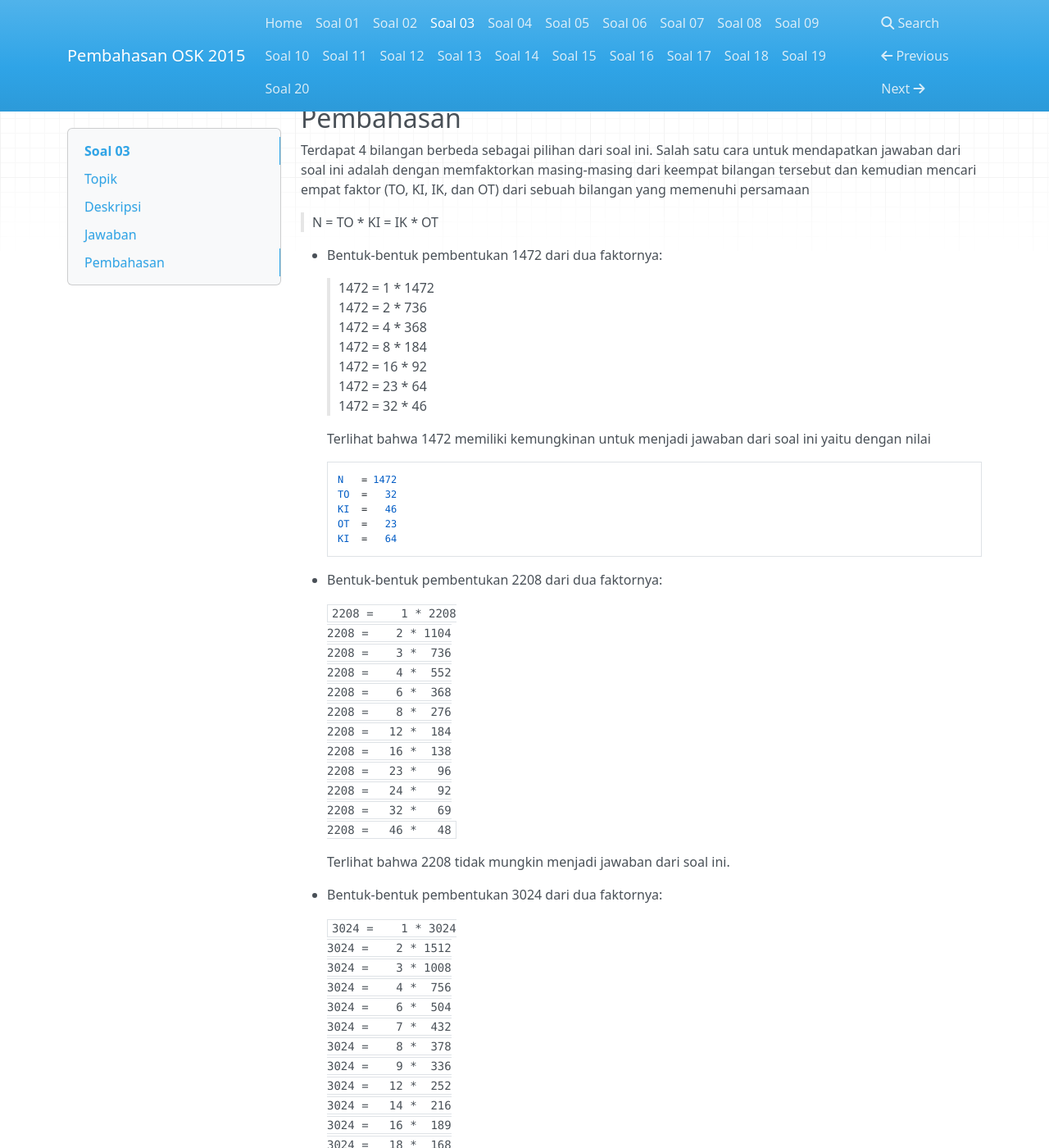
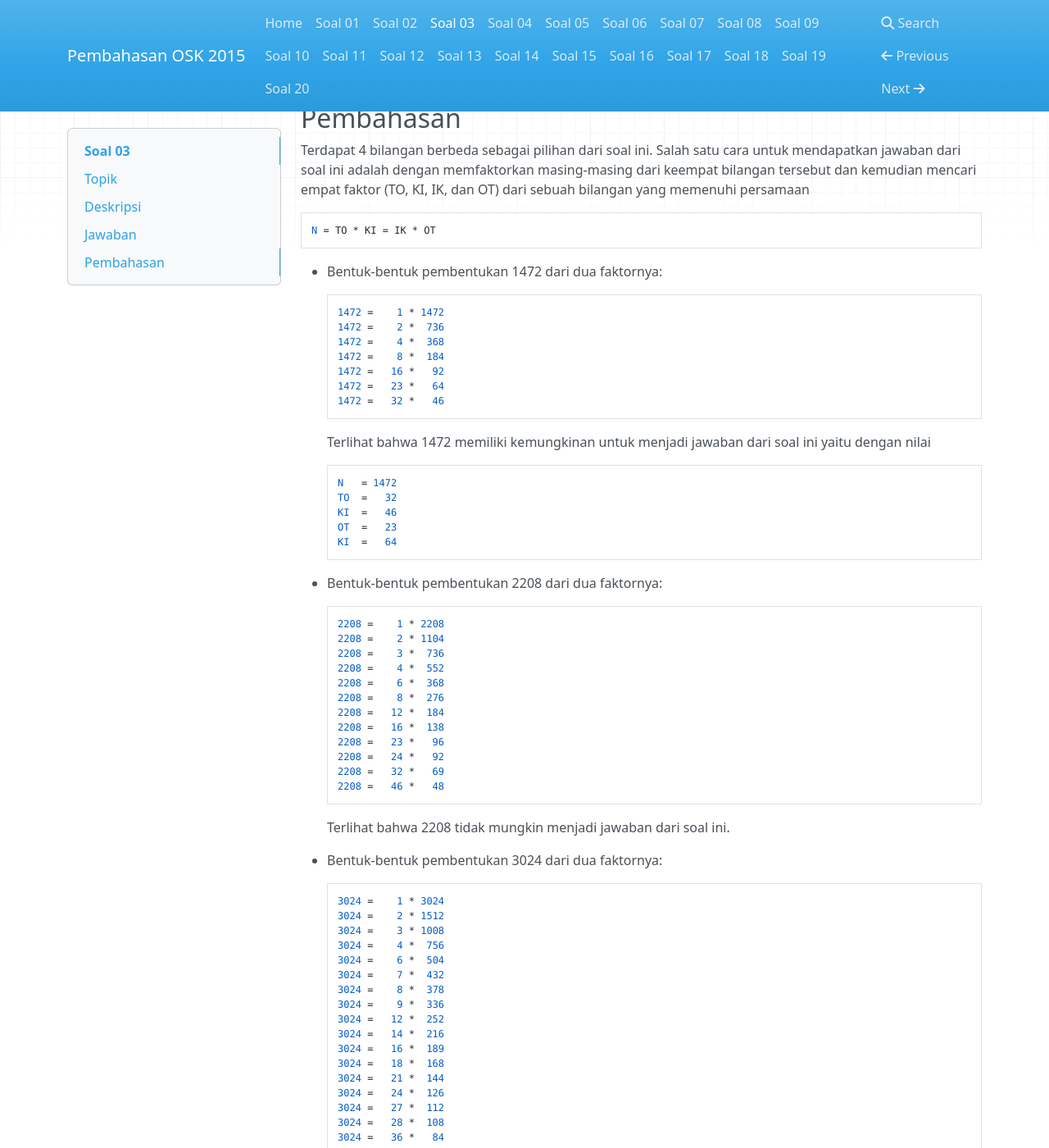
Before and after one commit to alijaya/OSK-2015, an MkDocs documentation site: the page built from docs/Soal 03.md, in a window 1280 px wide and 1400 px high, scrolled down 526 px. Shown: the whole window at 82% size. Built offline with MkDocs 1.6.1, drawn with Linux system fonts in a browser that asks for light colours; nearby versions of some CDN libraries; old or Windows-style settings are respelled for this version of MkDocs; some of the changed text lies outside the part shown.

Commit message:
format ulang

````diff
--- a/docs/Soal 03.md
+++ b/docs/Soal 03.md
@@ -24,17 +24,17 @@ Diberikan 4 buah angka berbeda, yaitu T, O, K, dan I. Jika diketahui N = TO x KI
 
 Terdapat 4 bilangan berbeda sebagai pilihan dari soal ini. Salah satu cara untuk mendapatkan jawaban dari soal ini adalah dengan memfaktorkan masing-masing dari keempat bilangan tersebut dan kemudian mencari empat faktor (TO, KI, IK, dan OT) dari sebuah bilangan yang memenuhi persamaan
 
-> N = TO * KI = IK * OT
+    N = TO * KI = IK * OT
 
 *   Bentuk-bentuk pembentukan 1472 dari dua faktornya:
 
-    >   1472 =    1 * 1472
-    >   1472 =    2 *  736
-    >   1472 =    4 *  368
-    >   1472 =    8 *  184
-    >   1472 =   16 *   92
-    >   1472 =   23 *   64
-    >   1472 =   32 *   46
+        1472 =    1 * 1472
+        1472 =    2 *  736
+        1472 =    4 *  368
+        1472 =    8 *  184
+        1472 =   16 *   92
+        1472 =   23 *   64
+        1472 =   32 *   46
 
     Terlihat bahwa 1472 memiliki kemungkinan untuk menjadi jawaban dari soal ini yaitu dengan nilai
 
@@ -46,74 +46,66 @@ Terdapat 4 bilangan berbeda sebagai pilihan dari soal ini. Salah satu cara untuk
 
 *   Bentuk-bentuk pembentukan 2208 dari dua faktornya:
 
-    ```
-    2208 =    1 * 2208
-    2208 =    2 * 1104
-    2208 =    3 *  736
-    2208 =    4 *  552
-    2208 =    6 *  368
-    2208 =    8 *  276
-    2208 =   12 *  184
-    2208 =   16 *  138
-    2208 =   23 *   96
-    2208 =   24 *   92
-    2208 =   32 *   69
-    2208 =   46 *   48
-    ```
+        2208 =    1 * 2208
+        2208 =    2 * 1104
+        2208 =    3 *  736
+        2208 =    4 *  552
+        2208 =    6 *  368
+        2208 =    8 *  276
+        2208 =   12 *  184
+        2208 =   16 *  138
+        2208 =   23 *   96
+        2208 =   24 *   92
+        2208 =   32 *   69
+        2208 =   46 *   48
 
     Terlihat bahwa 2208 tidak mungkin menjadi jawaban dari soal ini.
 
 *   Bentuk-bentuk pembentukan 3024 dari dua faktornya:
 
-    ```
-    3024 =    1 * 3024
-    3024 =    2 * 1512
-    3024 =    3 * 1008
-    3024 =    4 *  756
-    3024 =    6 *  504
-    3024 =    7 *  432
-    3024 =    8 *  378
-    3024 =    9 *  336
-    3024 =   12 *  252
-    3024 =   14 *  216
-    3024 =   16 *  189
-    3024 =   18 *  168
-    3024 =   21 *  144
-    3024 =   24 *  126
-    3024 =   27 *  112
-    3024 =   28 *  108
-    3024 =   36 *   84
-    3024 =   42 *   72
-    3024 =   48 *   63
-    3024 =   54 *   56
-    ```
+        3024 =    1 * 3024
+        3024 =    2 * 1512
+        3024 =    3 * 1008
+        3024 =    4 *  756
+        3024 =    6 *  504
+        3024 =    7 *  432
+        3024 =    8 *  378
+        3024 =    9 *  336
+        3024 =   12 *  252
+        3024 =   14 *  216
+        3024 =   16 *  189
+        3024 =   18 *  168
+        3024 =   21 *  144
+        3024 =   24 *  126
+        3024 =   27 *  112
+        3024 =   28 *  108
+        3024 =   36 *   84
+        3024 =   42 *   72
+        3024 =   48 *   63
+        3024 =   54 *   56
 
     Terlihat bahwa 3024 juga memiliki kemungkinan untuk menjadi jawaban dari soal ini yaitu dengan nilai
 
-    ```
-    N   = 3042
-    TO  =   36
-    KI  =   84
-    OT  =   63
-    KI  =   48
-    ```
+        N   = 3042
+        TO  =   36
+        KI  =   84
+        OT  =   63
+        KI  =   48
 
 *   Bentuk-bentuk pembentukan 4248 dari dua faktornya:
 
-    ```
-    4248 =    1 * 4248
-    4248 =    2 * 2124
-    4248 =    3 * 1416
-    4248 =    4 * 1062
-    4248 =    6 *  708
-    4248 =    8 *  531
-    4248 =    9 *  472
-    4248 =   12 *  354
-    4248 =   18 *  236
-    4248 =   24 *  177
-    4248 =   36 *  118
-    4248 =   59 *  72
-    ```
+        4248 =    1 * 4248
+        4248 =    2 * 2124
+        4248 =    3 * 1416
+        4248 =    4 * 1062
+        4248 =    6 *  708
+        4248 =    8 *  531
+        4248 =    9 *  472
+        4248 =   12 *  354
+        4248 =   18 *  236
+        4248 =   24 *  177
+        4248 =   36 *  118
+        4248 =   59 *  72
 
     Terlihat bahwa 4248 tidak mungkin menjadi jawaban untuk soal ini.
 
````
Also changed, not shown: docs/Soal 04.md (+13 -10 lines), docs/Soal 05.md (+14 -10 lines).
